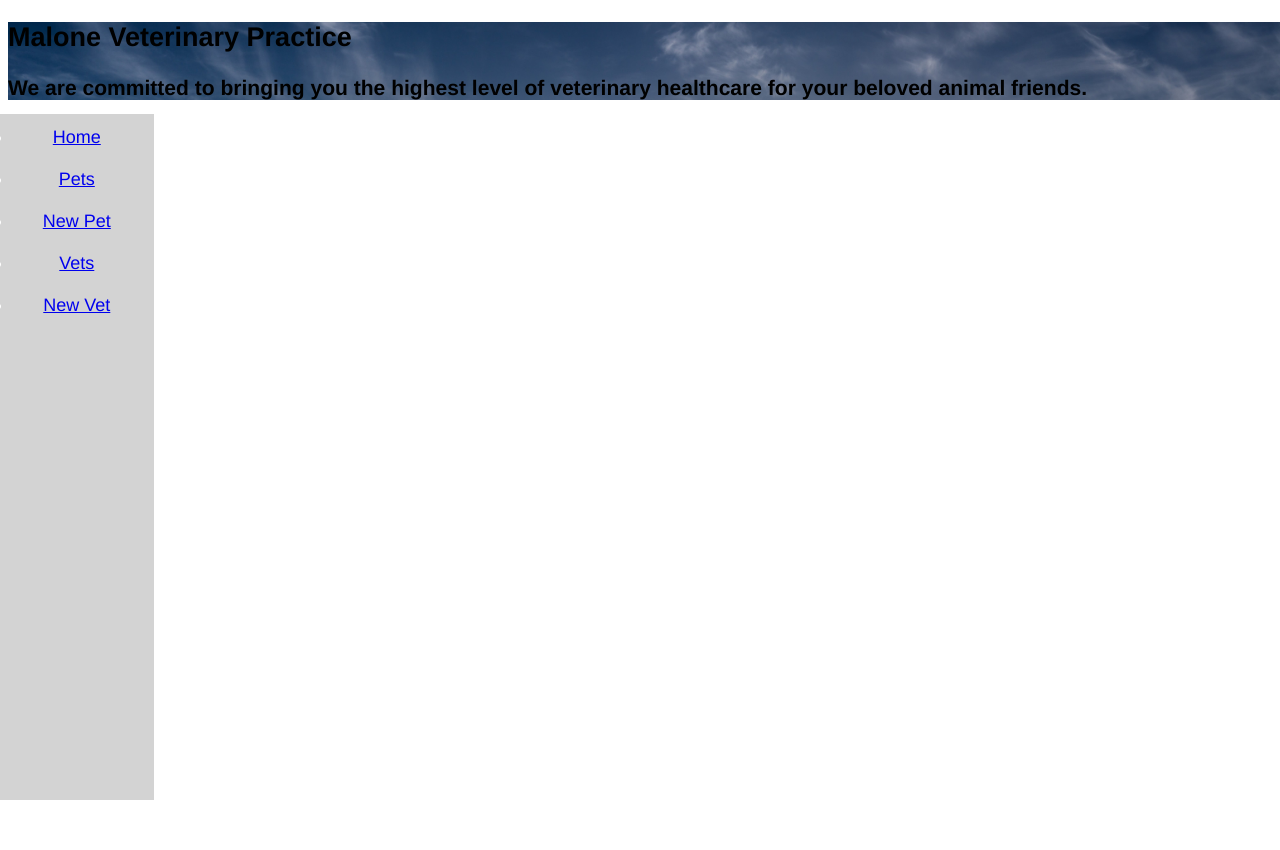
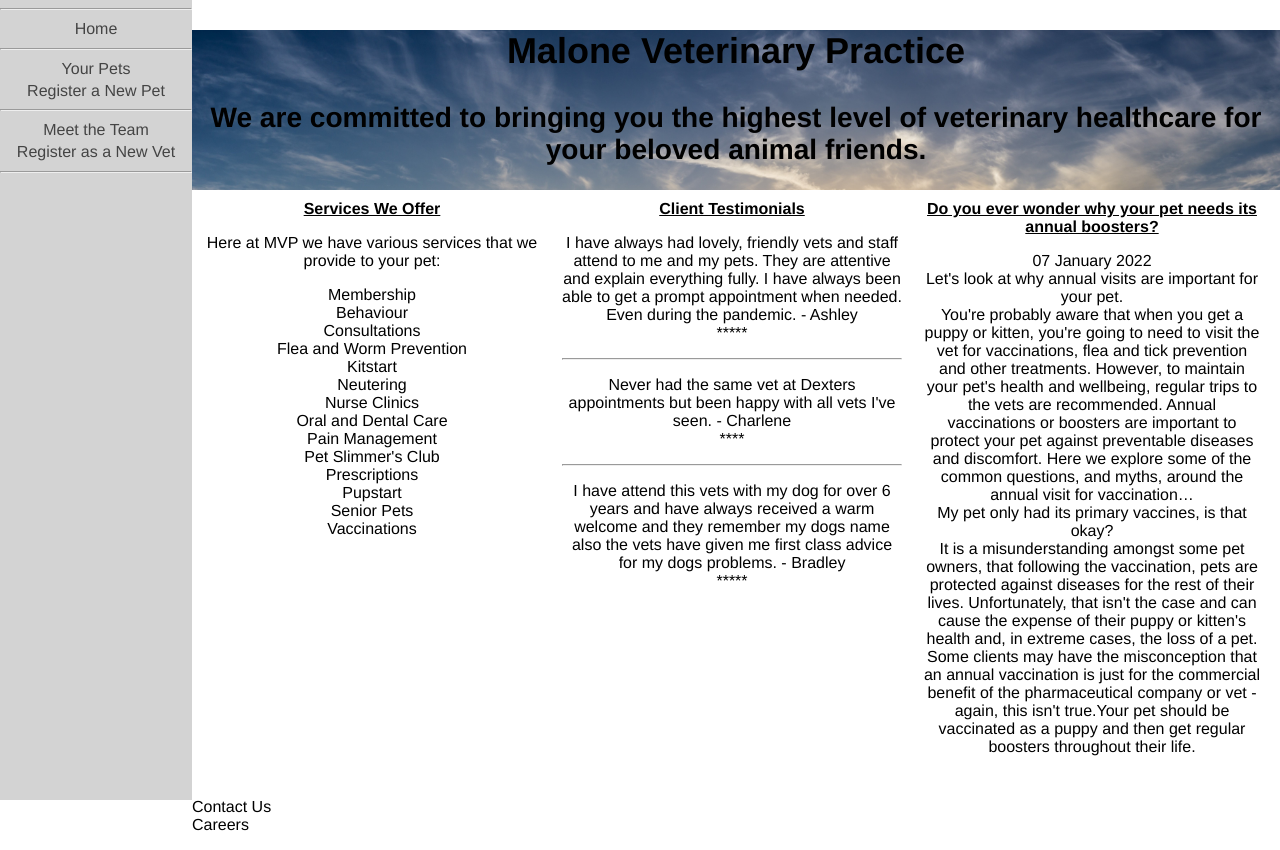
Before and after one commit to Mattbusby/vet_management_python_project, a Flask app: page / in a window 1280 px wide. Before the commit the page ends 800 px from the top, so only its background shows below. Run offline with Flask 2, Linux system fonts and the light colour scheme.

Commit message:
home page text added. Footer not working properly

```diff
--- a/static/style.css
+++ b/static/style.css
@@ -2,36 +2,72 @@
     box-sizing:border-box;
 }
 
+/* .footer {
+    height: 10%;
+    width:85%;
+    background-color: hotpink;
+    position: absolute;
+    bottom: 0;
+    display: -webkit-flex;
+    display: flex;
+    justify-content: space-evenly;
+    text-align: center;
+    z-index:0;
+
+} */
+
 body{
-    font-family:"Helvetica", Arial, sans-serif; font-size: 18px;
+    font-family:"Helvetica", Arial, sans-serif; font-size: 16px;
+    margin-left:15%;
+    padding-left:0;
 }
 
 #home-image {
-    width:100vw;
-    height:10%;
+    width:85vw;
+    height:20vh;
     background-image:url('images/sunny_field.jpeg');
     background-repeat:no-repeat;
     background-size:cover;
     object-fit:cover;
+    margin-top:0;
+    margin-left:0;
+    text-align: center;
+    font-size: 24px;
 }
 
-.menu {
+.sidemenu {
     height:100%;
-    width:12%;
+    width:15%;
     position:fixed;
     z-index:1;
-    top: 12%;
+    top:0;
     left:0;
     background-color: lightgrey;
     overflow-x: hidden;
-    color: white;
+}
+
+.sidemenu a {
+    color: rgb(68, 68, 68);
     padding: 1%;
     text-decoration: none;
     display:block;
     text-align:center;
 }
 
-.menu:hover {
-    background-color: darkgray;
-    color: black;
+.sidemenu a:hover {
+    background-color: black;
+    color: white;
 }
+
+.row {
+    display: -webkit-flex;
+    display: flex;
+}
+
+.column {
+    -webkit-box-flex: 1;
+    -ms-flex: 1;
+    flex: 1;
+    padding: 10px;
+    text-align: center;
+}
--- a/templates/base.html
+++ b/templates/base.html
@@ -14,13 +14,13 @@
         <h3>We are committed to bringing you the highest level of veterinary healthcare for your beloved animal friends.</h3>
     </section>
         <nav>
-            <ul class="menu">
-                <li><a href="{{ url_for('home') }}">Home</a></li><br>
-                <li><a href="{{ url_for('pets.pets') }}">Pets</a></li><br>
-                <li><a href="{{ url_for('pets.new_pet') }}">New Pet</a></li><br>
-                <li><a href="{{ url_for('pets.vets') }}">Vets</a></li><br>
-                <li><a href="{{ url_for('pets.new_vet') }}">New Vet</a></li><br>
-            </ul>
+            <div class="sidemenu">
+                <hr><a href="{{ url_for('home') }}">Home</a><hr>
+                <a href="{{ url_for('pets.pets') }}">Your Pets</a>
+                <a href="{{ url_for('pets.new_pet') }}">Register a New Pet</a><hr>
+                <a href="{{ url_for('pets.vets') }}">Meet the Team</a>
+                <a href="{{ url_for('pets.new_vet') }}">Register as a New Vet</a><hr>
+            </div>
         </nav>
     </header>
     <div class="container">
@@ -30,6 +30,7 @@
     {%block home%}
     {% endblock %}
 <footer>
+    <div class="footer"><p>Contact Us<br>Careers</p></div>
 
 </footer>
 </body>
--- a/templates/index.html
+++ b/templates/index.html
@@ -1,6 +1,37 @@
 {% extends "base.html" %}
 {% block home %}
-<!-- <section id="home-image">
+<div class="row">
+    <div class="column"><b><u>Services We Offer</u></b>
+        <p>Here at MVP we have various services that we provide to your pet:</p>
+        Membership<br>
+        Behaviour<br>
+        Consultations<br>
+        Flea and Worm Prevention<br>
+        Kitstart<br>
+        Neutering<br>
+        Nurse Clinics<br>
+        Oral and Dental Care<br>
+        Pain Management<br>
+        Pet Slimmer's Club<br>
+        Prescriptions<br>
+        Pupstart<br>
+        Senior Pets<br>
+        Vaccinations</div>
+    <div class="column"><b><u>Client Testimonials</u></b>
+        <p>I have always had lovely, friendly vets and staff attend to me and my pets. They are attentive and explain everything fully. I have always been able to get a prompt appointment when needed. Even during the pandemic. - Ashley<br>*****</p>
+        <hr><p>Never had the same vet at Dexters appointments but been happy with all vets I've seen. - Charlene<br>****</p>
+        <hr><p>I have attend this vets with my dog for over 6 years and have always received a warm welcome and they remember my dogs name also the vets have given me first class advice for my dogs problems. - Bradley<br>*****</p>
+    </div>
+    <div class="column"><b><u>Do you ever wonder why your pet needs its annual boosters?</u></b>
+        <p>07 January 2022<br>
+        Let's look at why annual visits are important for your pet.<br>
+        You're probably aware that when you get a puppy or kitten, you're going to need to visit the vet for vaccinations, flea and tick prevention and other treatments. However, to maintain your pet's health and wellbeing, regular trips to the vets are recommended. Annual vaccinations or boosters are important to protect your pet against preventable diseases and discomfort. Here we explore some of the common questions, and myths, around the annual visit for vaccination… <br>
 
-</section> -->
+        My pet only had its primary vaccines, is that okay?<br>
+
+        It is a misunderstanding amongst some pet owners, that following the vaccination, pets are protected against diseases for the rest of their lives. Unfortunately, that isn't the case and can cause the expense of their puppy or kitten's health and, in extreme cases, the loss of a pet.<br>
+
+        Some clients may have the misconception that an annual vaccination is just for the commercial benefit of the pharmaceutical company or vet - again, this isn't true.Your pet should be vaccinated as a puppy and then get regular boosters throughout their life. <br></p>
+    </div>
+</div>
 {% endblock %}
```
